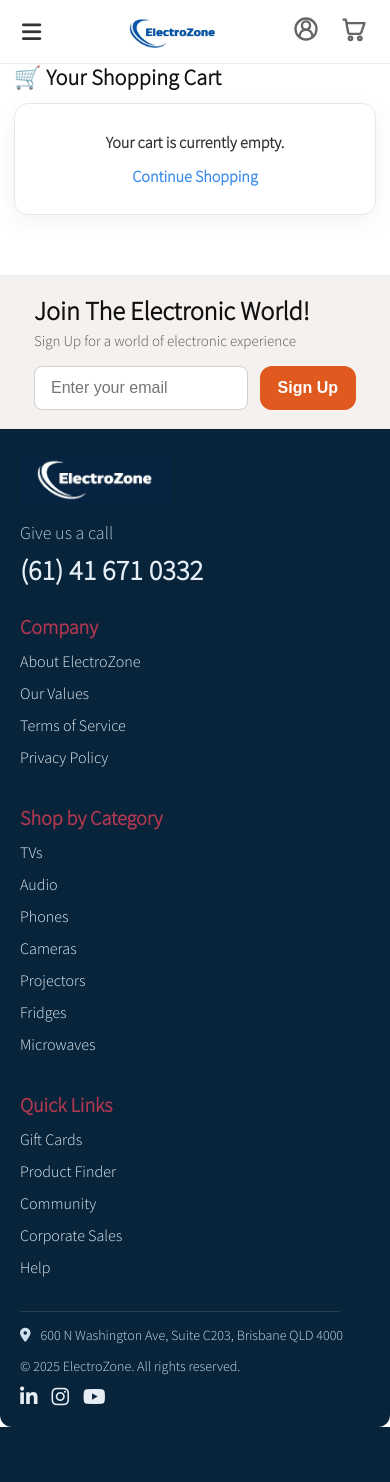
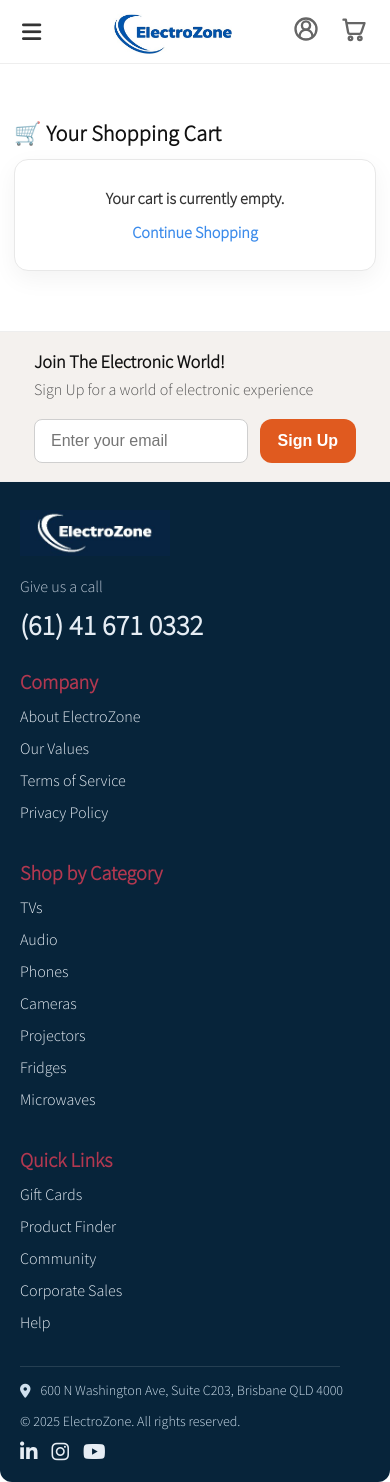
Before and after one commit to codestunt/electronics-store, a Flask app: page /cart in a window 390 px wide. Before the commit the page ends 1427 px from the top, so only its background shows below. Run offline with Flask 3, Linux system fonts and the light colour scheme; some libraries are stand-ins or nearby versions.

Commit message:
Mobile updates: drawer logo, spacing, typography improvements

```diff
--- a/app/static/css/pz.css
+++ b/app/static/css/pz.css
@@ -1582,3 +1582,93 @@ main {
     max-width: 100%;
   }
 }
+
+/* ============================= */
+/* MOBILE TYPOGRAPHY IMPROVEMENT */
+/* ============================= */
+@media (max-width: 768px) {
+
+  body {
+    font-size: 16px;
+  }
+
+  h1 {
+    font-size: 28px !important;
+  }
+
+  h2 {
+    font-size: 22px !important;
+  }
+
+  h3 {
+    font-size: 18px !important;
+  }
+
+  p {
+    font-size: 16px !important;
+    line-height: 1.6;
+  }
+
+  .btn,
+  .btn-primary,
+  .btn-danger {
+    font-size: 15px !important;
+    padding: 10px 18px !important;
+  }
+}
+
+/* ============================= */
+/* MOBILE LOGO SIZE IMPROVEMENT */
+/* ============================= */
+@media (max-width: 768px) {
+
+  .ezm-logo {
+    height: 48px !important;   /* Increase from tiny size */
+    width: auto;
+  }
+
+}
+
+
+/* =========================================
+   MOBILE ONLY: Make product cards stack vertically
+   ========================================= */
+@media (max-width: 1024px){
+
+  /* Disable horizontal scrolling */
+  .pz-scrolling-wrapper{
+    display: flex !important;
+    flex-direction: column !important;
+    overflow-x: hidden !important;
+    overflow-y: visible !important;
+    gap: 18px !important;
+  }
+
+  /* Remove side padding from wrapper */
+  .pz-carousel-wrapper{
+    padding: 0 16px !important;
+  }
+
+  /* Hide scroll buttons on mobile */
+  .pz-scroll-btn{
+    display: none !important;
+  }
+
+  /* Make cards full width */
+  .pz-product-card{
+    width: 100% !important;
+    max-width: 100% !important;
+  }
+}
+
+
+/* =========================================
+   MOBILE ONLY: Add breathing space under navbar
+   ========================================= */
+@media (max-width: 600px){
+
+  main > :first-child{
+    margin-top: 18px !important;
+  }
+
+}
--- a/app/templates/layout.html
+++ b/app/templates/layout.html
@@ -235,14 +235,16 @@
 
     /* Mobile logo image (your class is on the img) */
     .ezm-logo{
-      height:32px;
-      max-height:32px;
+      height:44px;
+      max-height:44px;
       width:auto;
       display:block;
-      max-width:160px;
+      max-width:200px;
+
     }
     @media (max-width: 360px){
-      .ezm-logo{ height:28px; max-height:28px; }
+      .ezm-logo{ height:36px; max-height:36px; }
+
     }
 
     .ezm-icons{ display:flex; align-items:center; gap:12px; }
@@ -303,8 +305,11 @@
       padding:14px 14px;
       border-bottom:1px solid #eee;
     }
-    .ezm-drawer-head .ezm-logo img{ height:24px; }
-
+    .ezm-drawer-head .ezm-logo img{
+      height:43px;          /* increased */
+      max-height:43px;
+      width:auto;
+    }
     .ezm-search{
       display:flex;
       align-items:center;
@@ -1127,6 +1132,17 @@ body.cart-page {
   display: block !important;
 }
 
+
+/* =========================================
+   MOBILE ONLY: Add breathing space under navbar
+   ========================================= */
+@media (max-width: 600px){
+
+  main > :first-child{
+    margin-top: 56px !important;
+  }
+
+}
 </style>
 {% block styles %}{% endblock %}
 </head>
```
